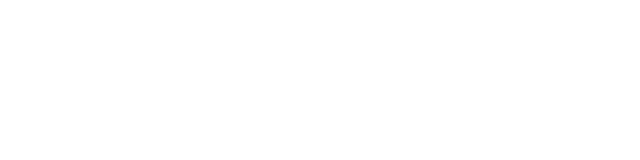
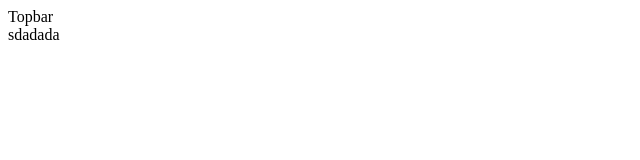
Before and after one commit to devpdro/auto-luxury-project, a React (Create React App) app: page /home in a window 1280 px wide. Before the commit this address had no page. Shown: the top 160 px of the page, without its empty margins (0-640 px from the left). Built offline with nearby package versions, Linux system fonts and the light colour scheme.

Commit message:
feat: create component topbar

```diff
--- a/src/index.tsx
+++ b/src/index.tsx
@@ -1,7 +1,7 @@
 import React from 'react';
 import ReactDOM from 'react-dom/client';
 
-import { App } from './presentation/app';
+import { App } from './pages/app';
 import reportWebVitals from './reportWebVitals';
 
 const root = ReactDOM.createRoot(
--- a/src/main/routes/index.tsx
+++ b/src/main/routes/index.tsx
@@ -1,10 +1,18 @@
-import { BrowserRouter as Router, Routes, Route } from 'react-router-dom';
+import {
+  BrowserRouter as Router,
+  Routes,
+  Route,
+  Navigate,
+} from 'react-router-dom';
+
+import { Home } from '../../presentation/pages';
 
 const AppRoutes: React.FC = () => {
   return (
     <Router>
       <Routes>
-        <Route path="/" element={<h1>texto</h1>} />
+        <Route path="/home" element={<Home />} />
+        <Route path="*" element={<Navigate to="/home" />} />
       </Routes>
     </Router>
   );
--- /dev/null
+++ b/src/presentation/components/index.ts
@@ -0,0 +1 @@
+export * from './topbar';
--- /dev/null
+++ b/src/presentation/components/topbar/index.jsx
@@ -0,0 +1,7 @@
+export const Topbar = () => {
+  return (
+    <section>
+      Topbar <div>sdadada</div>
+    </section>
+  );
+};
--- /dev/null
+++ b/src/presentation/pages/home/index.tsx
@@ -0,0 +1,9 @@
+import { Topbar } from 'presentation/components';
+
+export const Home = () => {
+  return (
+    <div>
+      <Topbar />
+    </div>
+  );
+};
--- /dev/null
+++ b/src/presentation/pages/index.ts
@@ -0,0 +1 @@
+export * from './home';
```
Also changed, not shown: src/pages/app.tsx (renamed from src/presentation/App.tsx).
